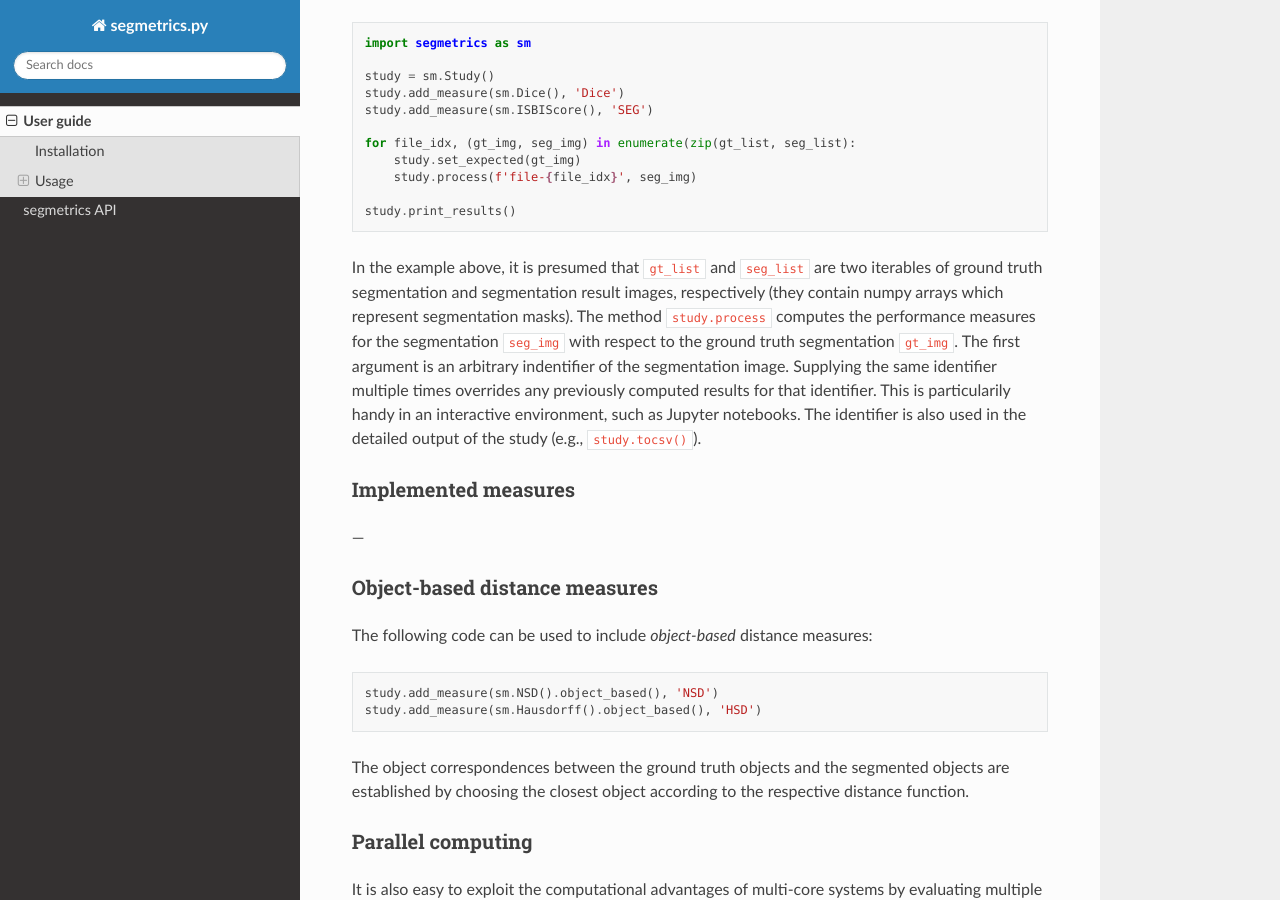
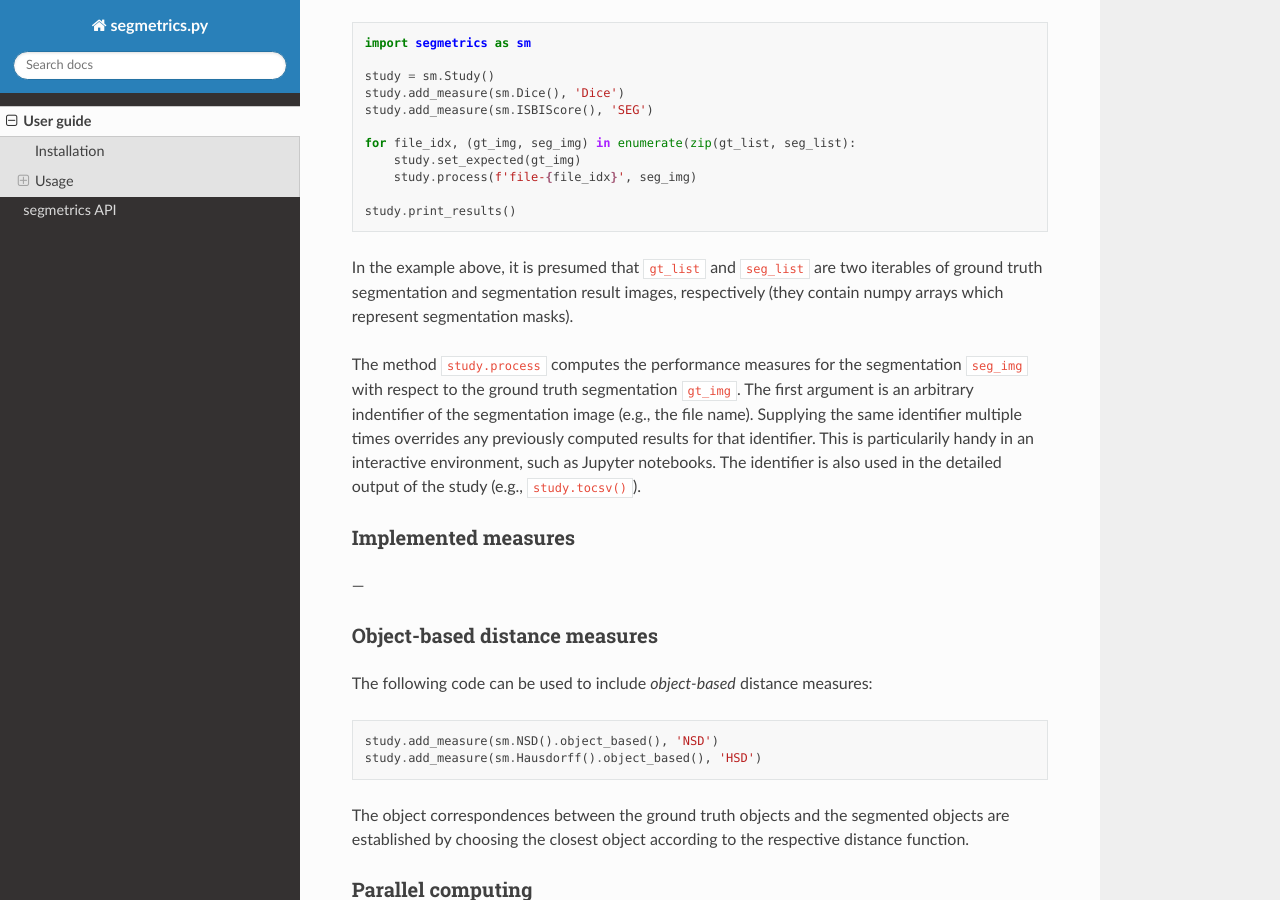
Before and after one commit to BMCV/segmetrics, a Sphinx documentation site: the page built from docs/source/usage.rst, in a window 1280 px wide and 900 px high, scrolled down 463 px. Built offline with Sphinx 7.4.7 and the Read the Docs theme 2.0.0, drawn with Linux system fonts in a browser that asks for light colours.

Commit message:
Update usage.rst

```diff
--- a/docs/source/usage.rst
+++ b/docs/source/usage.rst
@@ -31,7 +31,9 @@ Segmentation performance evaluation is driven by the ``Study`` class. The genera
 
     study.print_results()
 
-In the example above, it is presumed that ``gt_list`` and ``seg_list`` are two iterables of ground truth segmentation and segmentation result images, respectively (they contain numpy arrays which represent segmentation masks). The method ``study.process`` computes the performance measures for the segmentation ``seg_img`` with respect to the ground truth segmentation ``gt_img``. The first argument is an arbitrary indentifier of the segmentation image. Supplying the same identifier multiple times overrides any previously computed results for that identifier. This is particularily handy in an interactive environment, such as Jupyter notebooks. The identifier is also used in the detailed output of the study (e.g., ``study.tocsv()``).
+In the example above, it is presumed that ``gt_list`` and ``seg_list`` are two iterables of ground truth segmentation and segmentation result images, respectively (they contain numpy arrays which represent segmentation masks).
+
+The method ``study.process`` computes the performance measures for the segmentation ``seg_img`` with respect to the ground truth segmentation ``gt_img``. The first argument is an arbitrary indentifier of the segmentation image (e.g., the file name). Supplying the same identifier multiple times overrides any previously computed results for that identifier. This is particularily handy in an interactive environment, such as Jupyter notebooks. The identifier is also used in the detailed output of the study (e.g., ``study.tocsv()``).
 
 Implemented measures
 ********************
```
